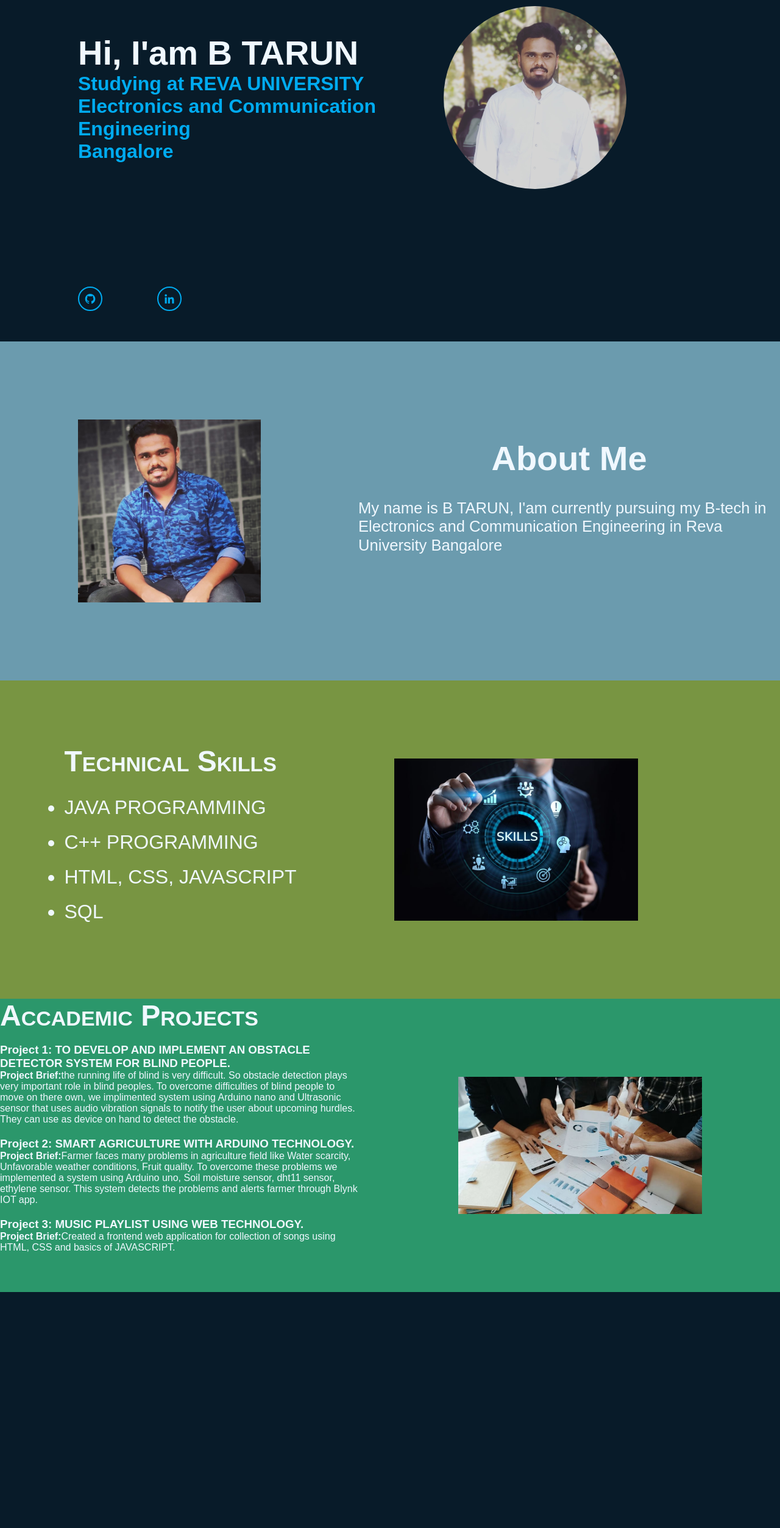
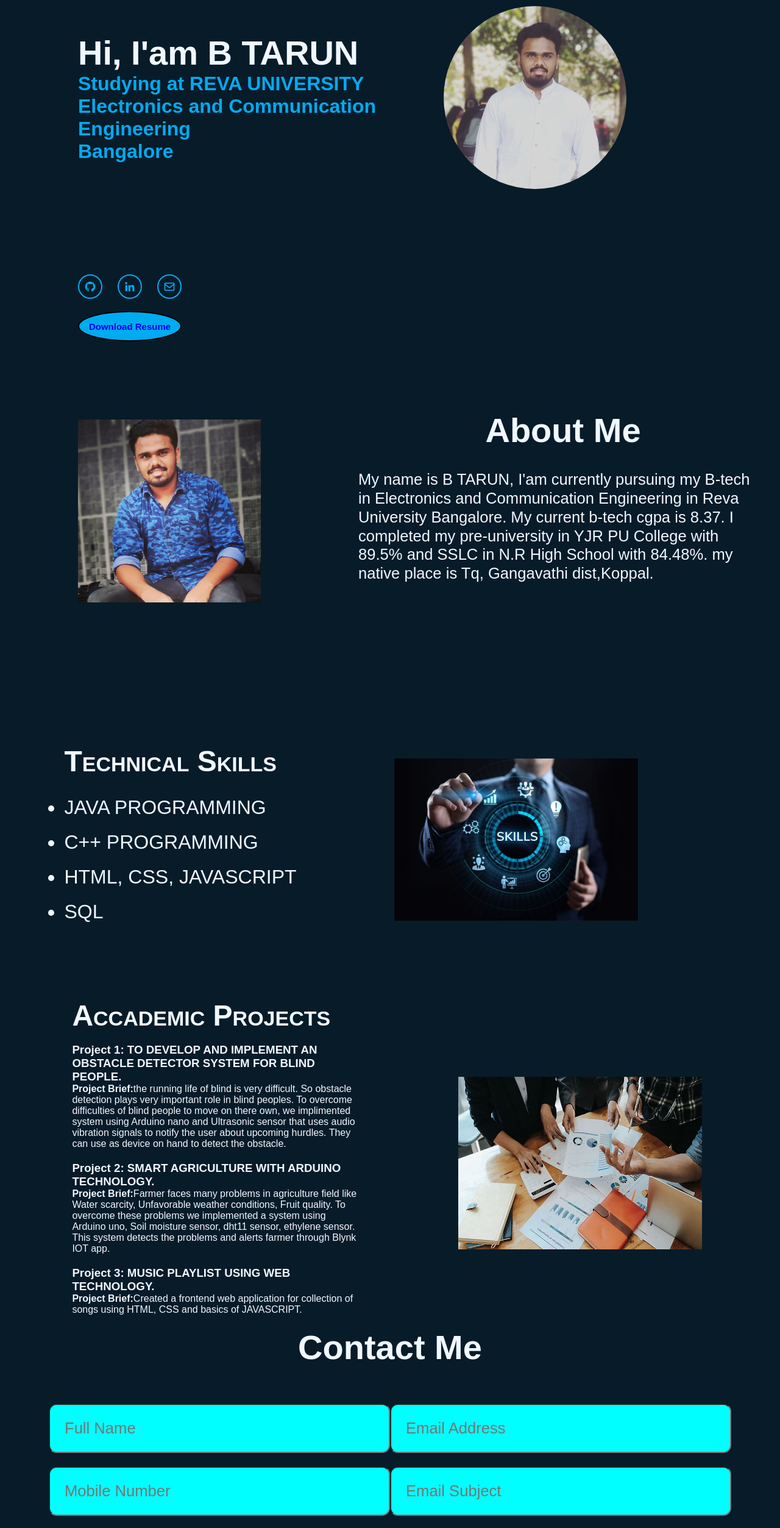
Before and after one commit to TARUN9061/portfolio_btarun, a plain HTML site: page index.html in a window 1280 px wide. Shown: the part 240-2746 px from the top of the page at 61% size. Before the commit the page ends 2359 px from the top, so only its background shows below. Drawn offline with nearby package versions, Linux system fonts and the light colour scheme.

Commit message:
added contact

```diff
--- a/index.html
+++ b/index.html
@@ -14,10 +14,12 @@
             <a href="#" class="logo">B TARUN</a>
 
             <nav class="navbar">
+                <a href="#"><i class='bx bx-menu'></i></a>
                 <a href="#home" >Home</a>
                 <a href="#about" >About</a>
                 <a href="#skills" >Skills</a>
                 <a href="#projects" >Projects</a>
+                <a href="#contact" >Contact</a>
             </nav>
 
         </header>
@@ -32,7 +34,11 @@
             <div class="home-sci">
                 <a href="#" id="github"><i class='bx bxl-github'></i></a>
                 <a href="#" id="linkedin"><i class='bx bxl-linkedin'></i></a>
+                <a href="mailto:b.tarun9902717714@gmail.com"><i class='bx bx-envelope'></i></a>
             </div>
+
+            <button class="file"><a href="B TARUN Resume.pdf">Download Resume</a></button>
+
             <img src="pic.jpg"/>
         </section>
 
@@ -42,7 +48,7 @@
 
             <div class="about-content">
                 <h2 class="heading">About <span>Me</span></h2>
-                <p>My name is B TARUN, I'am currently pursuing my B-tech in Electronics and Communication Engineering in Reva University Bangalore</p>
+                <p>My name is B TARUN, I'am currently pursuing my B-tech in Electronics and Communication Engineering in Reva University Bangalore. My current b-tech cgpa is 8.37. I completed my pre-university in YJR PU College with 89.5% and SSLC in N.R High School with 84.48%. my native place is Tq, Gangavathi dist,Koppal.</p>
             </div>
         </section>
 
@@ -80,6 +86,23 @@
             <img src="Project.avif" alt="projects"/>
         </section>
 
+        <section class="contact" id="contact">
+            <h2 class="heading">Contact <span>Me</span></h2>
+            <form action="#">
+                <div class="input-box">
+                    <input type="text" placeholder="Full Name"/>
+                    <input type="email" placeholder="Email Address"/>
+                </div>
+                <div class="input-box">
+                    <input type="number" placeholder="Mobile Number"/>
+                    <input type="text" placeholder="Email Subject"/>
+                </div>
+                <textarea cols="30" rows="5" placeholder="Your Message"></textarea>
+                <input class="btn" type="submit" value="Send Message"/>
+            </form>
+
+        </section>
+
 
 
 
--- a/style.css
+++ b/style.css
@@ -32,7 +32,7 @@ body{
 }
 
 .navbar a{
-    font-size: 18px;
+    font-size: 20px;
     color: #5707ece4;
     text-decoration: none;
     font-weight: 500;
@@ -74,7 +74,7 @@ body{
 
 .home-sci{
     position: absolute;
-    bottom: 50px;
+    bottom: 70px;
     width: 170px;
     display: flex;
     justify-content: space-between;
@@ -92,12 +92,25 @@ body{
     color: #00abf0;
     text-decoration: none;
 }
-
+.file{
+    position: absolute;
+    bottom: 0px;
+    width: 170px;
+    height: 50px;
+    border: 2px solid black;
+    border-radius: 50%;
+    background-color: #00abf0 ;
+}
+.file a{
+    text-decoration: none;
+    font-size: 15px;
+    font-weight: 700;
+}
 .about{
     display: flex;
     justify-content: center;
     align-items: center;
-    gap: 2rem;background-color: #6b9bae;
+    gap: 2rem;background-color: #081b29;
 }
 .about img{
     width: 300px;
@@ -110,17 +123,19 @@ body{
 .about-content{
     text-align: left;
     line-height: 1.2;
+    margin-right: 20px;
 }
 .about-content p{
     font-size: 1.6rem;
     margin: 2rem 0 3rem;
+    margin-right: 20px;
 }
 
 .skill{
     display: flex;
     justify-content: center;
     align-items: center;
-    gap: 2rem;background-color: #789542;
+    gap: 2rem;background-color: #081b29;
 }
 .skill img{
     width: 400px;
@@ -140,7 +155,7 @@ body{
 
     display: flex;
     justify-content: center;
-    gap: 2rem;background-color: #2b976b;
+    gap: 2rem;background-color: #081b29;
 }
 .project img{
     width: 400px;
@@ -149,8 +164,51 @@ body{
 .proj h1{
     font-size: 3rem;
     font-variant: small-caps;
+    margin-left: 20%;
 }
 .proj div{
     margin-bottom: 20px;
+    margin-left: 20%;
     max-width: 800px;
 }
+
+.contact h2{
+    margin-bottom: 3rem;
+}
+.contact form{
+    max-width: 70rem;
+    margin: 1rem auto;
+    text-align: center;
+    margin-bottom: 3rem;
+}
+.contact form .input-box{
+    display: flex;
+    justify-content: space-between;
+    flex-wrap: wrap;
+}
+.contact form .input-box input,
+.contact form textarea{
+    width: 100%;
+    padding: 1.5rem;
+    font-size: 1.6rem;
+    color: black;
+    background-color: aqua;
+    border-radius: .8rem;
+    margin: .7rem 0;
+}
+.contact form .btn{
+    border: 2px solid black;
+    width: 150px;
+    height: 50px;
+    border-radius: 30px;
+    background-color: aqua;
+    font-size: 1rem;
+    font-weight: 700;
+    font-variant: small-caps;
+}
+.contact form .input-box input{
+    width: 50%;
+}
+.contact form textarea{
+    resize: none;
+}
```
Also changed, not shown: 1 other file.
